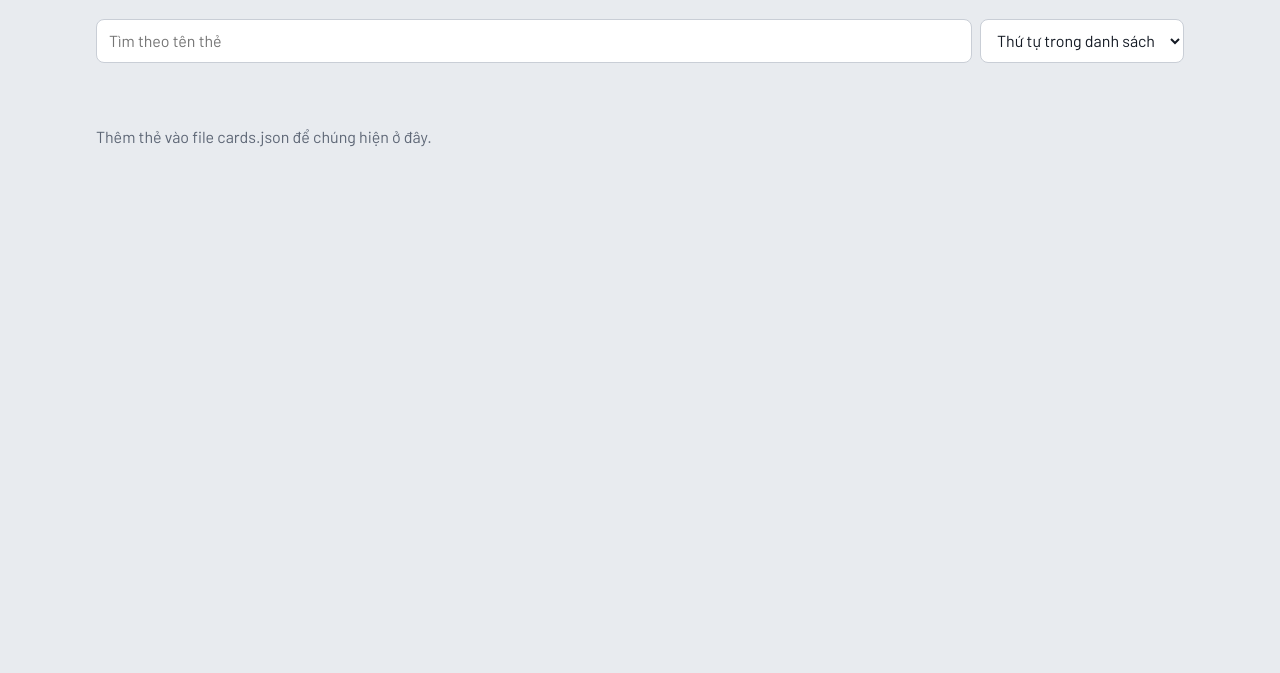
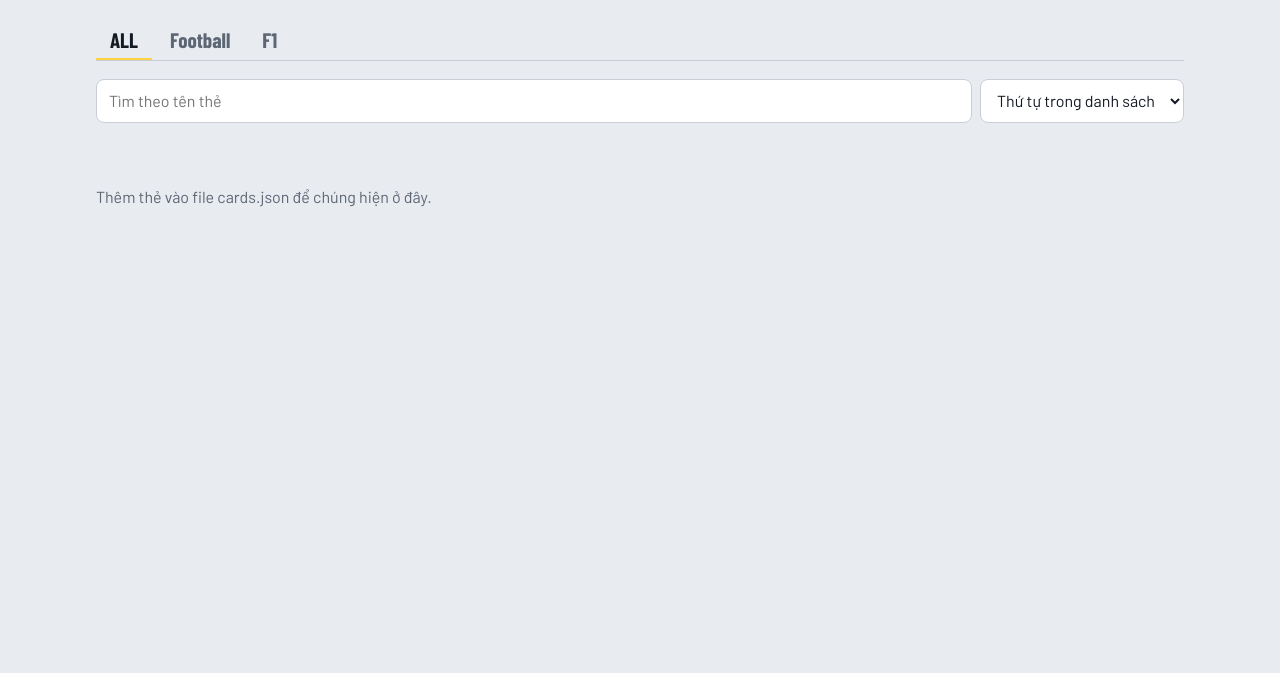
Before and after one commit to Hvuh12/Sport_cards, a plain HTML site: page index.html in a window 1280 px wide. Shown: the part 127-800 px from the top of the page. Drawn offline with nearby package versions, Linux system fonts and the light colour scheme.

Commit message:
Add files via upload

```diff
--- a/index.html
+++ b/index.html
@@ -21,6 +21,9 @@ h1{font:700 clamp(36px,7vw,60px)/1 var(--disp);margin:0 0 8px;letter-spacing:.01
 input,select{font:inherit;color:var(--text);background:var(--field);border:1px solid var(--edge);border-radius:8px;padding:9px 12px}
 .bar input{flex:1 1 200px}
 :focus-visible{outline:3px solid var(--tag);outline-offset:2px}
+.tabs{display:flex;gap:4px;margin:0 0 18px;border-bottom:1px solid var(--edge);overflow-x:auto}
+.tabs button{font:700 21px/1 var(--disp);color:var(--muted);background:none;border:0;border-bottom:3px solid transparent;padding:10px 14px 8px;margin-bottom:-1px;cursor:pointer;white-space:nowrap}
+.tabs button[aria-selected="true"]{color:var(--text);border-bottom-color:var(--tag)}
 .grid{display:grid;grid-template-columns:repeat(auto-fill,minmax(160px,1fr));gap:16px}
 .pocket{background:var(--pocket);border:1px solid var(--edge);border-radius:10px;padding:8px;display:flex;flex-direction:column;gap:8px}
 .pic{position:relative;display:block;width:100%;padding:0;border:0;background:none;cursor:zoom-in;border-radius:4px}
@@ -38,6 +41,7 @@ dialog p{color:#fff;text-align:center;margin:10px 0 0;font:600 22px/1.2 var(--di
 <main>
   <h1>Sport Card Collection</h1>
   <p id="stat">Đang tải danh sách thẻ…</p>
+  <div class="tabs" id="tabs" role="tablist"></div>
   <div class="bar">
     <input type="search" id="q" placeholder="Tìm theo tên thẻ" aria-label="Tìm theo tên thẻ">
     <select id="sort" aria-label="Sắp xếp">
@@ -55,15 +59,29 @@ const $=s=>document.querySelector(s);
 let cards=[];
 const fmt=(n,c)=>{c=c||'VND';try{return new Intl.NumberFormat(c==='USD'?'en-US':'vi-VN',{style:'currency',currency:c,maximumFractionDigits:c==='USD'?2:0}).format(n)}catch(e){return n+' '+c}};
 
+const ALWAYS=['Football','F1'];
+const ALIAS={'bóng đá':'Football','bong da':'Football','soccer':'Football'};
+const sp=c=>{const x=(c.sport||'').trim();return ALIAS[x.toLowerCase()]||x};
+let tab='all',labels={};
+function drawTabs(){
+  const m=new Map();ALWAYS.forEach(x=>m.set(x.toLowerCase(),x));
+  cards.forEach(c=>{const x=sp(c);if(x&&!m.has(x.toLowerCase()))m.set(x.toLowerCase(),x)});
+  labels={};const box=$('#tabs');box.textContent='';
+  const mk=(key,label)=>{if(key!=='all')labels[key]=label;const b=document.createElement('button');b.type='button';b.setAttribute('role','tab');b.setAttribute('aria-selected',String(tab===key));b.textContent=label;b.onclick=()=>{tab=key;render()};box.append(b)};
+  mk('all','ALL');m.forEach((label,key)=>mk(key,label));
+}
 function render(){
+  drawTabs();
   const q=$('#q').value.trim().toLowerCase(),s=$('#sort').value;
-  const list=cards.map((c,i)=>({...c,i})).filter(c=>(c.name||'').toLowerCase().includes(q));
+  const base=cards.map((c,i)=>({...c,i})).filter(c=>tab==='all'||sp(c).toLowerCase()===tab);
+  const list=base.filter(c=>(c.name||'').toLowerCase().includes(q));
   const by={orig:(a,b)=>a.i-b.i,asc:(a,b)=>a.price-b.price,desc:(a,b)=>b.price-a.price,name:(a,b)=>(a.name||'').localeCompare(b.name||'','vi')};
   list.sort(by[s]);
-  const tot={};cards.forEach(c=>{const k=c.cur||'VND';tot[k]=(tot[k]||0)+(+c.price||0)});
-  $('#stat').textContent=cards.length?cards.length+' thẻ. Tổng giá trị '+Object.entries(tot).map(([k,v])=>fmt(v,k)).join(' + ')+'.':'Chưa có thẻ nào trong danh sách.';
+  const tot={};base.forEach(c=>{const k=c.cur||'VND';tot[k]=(tot[k]||0)+(+c.price||0)});
+  const lab=tab==='all'?'':' '+labels[tab];
+  $('#stat').textContent=base.length?base.length+' thẻ'+lab+'. Tổng giá trị '+Object.entries(tot).map(([k,v])=>fmt(v,k)).join(' + ')+'.':'Chưa có thẻ'+lab+' nào.';
   const g=$('#grid');g.textContent='';
-  if(!list.length){const e=document.createElement('div');e.className='empty';e.textContent=cards.length?'Không có thẻ nào khớp với từ khoá.':'Thêm thẻ vào file cards.json để chúng hiện ở đây.';g.append(e);return}
+  if(!list.length){const e=document.createElement('div');e.className='empty';e.textContent=base.length?'Không có thẻ nào khớp với từ khoá.':(tab==='all'?'Thêm thẻ vào file cards.json để chúng hiện ở đây.':'Thêm “sport”: “'+labels[tab]+'” vào các thẻ thuộc mục này trong cards.json.');g.append(e);return}
   for(const c of list){
     const src=encodeURI(c.img||'');
     const d=document.createElement('div');d.className='pocket';
```
